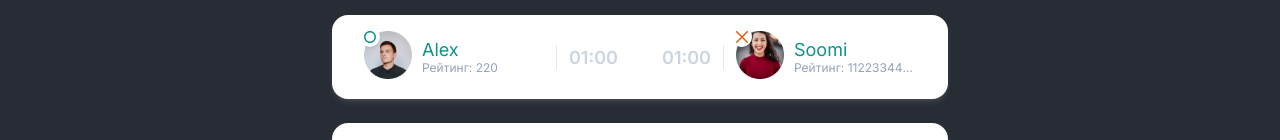
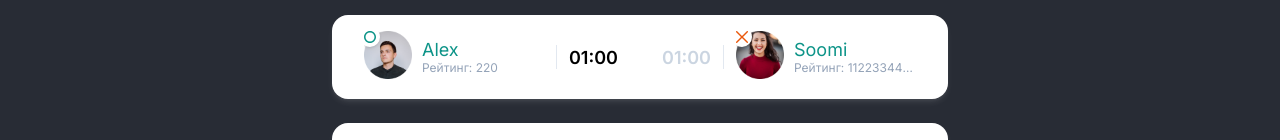
Before and after one commit to polozovaanastasia/tic-tac-toe-online, a Next.js app: page / in a window 1280 px wide. Shown: the part 197-337 px from the top of the page. Built offline with nearby package versions, Linux system fonts and the light colour scheme.

Commit message:
add logic to get currentMoveStart.

```diff
--- a/src/components/GameNew/Game.tsx
+++ b/src/components/GameNew/Game.tsx
@@ -1,6 +1,7 @@
 import { DEFAULT_TIMER, PLAYERS, PLAYERS_COUNT, SIZES } from "@/constants";
 import { useReducer } from "react";
 import UIButton from "../uikit/UIButton/UIButton";
+import { computePlayerTimer } from "./Model/computePlayerTimer";
 import { computeWinnerSymbol } from "./Model/computeWinnerSymbol";
 import {
     clickCellActionCreator,
@@ -19,11 +20,22 @@ import { PlayerInfo } from "./UI/PlayerInfo/PlayerInfo";
 
 export function Game() {
     const [
-        { cells, currentMove, winnerSequence, playersTimeOver, timers },
+        {
+            cells,
+            currentMove,
+            currentMoveStart,
+            winnerSequence,
+            playersTimeOver,
+            timers,
+        },
         dispatch,
     ] = useReducer(
         gameStateReducer,
-        { playersCount: PLAYERS_COUNT, defaultTimer: DEFAULT_TIMER },
+        {
+            playersCount: PLAYERS_COUNT,
+            defaultTimer: DEFAULT_TIMER,
+            currentMoveStart: Date.now(),
+        },
         initGameState
     );
 
@@ -40,6 +52,7 @@ export function Game() {
     const winnerPlayer = PLAYERS.find(
         (player) => player.symbol === winnerSymbol
     );
+
     return (
         <>
             <GameLayout
@@ -52,17 +65,25 @@ export function Game() {
                         timeMode={"1 минута на ход"}
                     />
                 }
-                playerList={players.map((player) => (
+                playerList={players.map((player) => {
+                    const { timer, timerStartAt } = computePlayerTimer(
+                        player.symbol,
+                        currentMove,
+                        timers,
+                        currentMoveStart
+                    );
+                    return (
                         <PlayerInfo
                             key={player.id}
                             name={player.name}
                             rating={player.rating}
                             symbol={player.symbol}
-                        timer={timers[player.symbol] ?? DEFAULT_TIMER}
                             avatar={player.avatar}
-                        isTimerRunning={false}
+                            timer={timer}
+                            timerStartAt={timerStartAt}
                         />
-                ))}
+                    );
+                })}
                 steps={
                     <GameMoveInfo
                         currentMove={currentMove}
@@ -91,7 +112,8 @@ export function Game() {
                     const isWinner =
                         winnerSequence && winnerSequence.includes(i);
                     function onClick() {
-                        dispatch(clickCellActionCreator(i));
+                        const now = Date.now();
+                        dispatch(clickCellActionCreator(i, now));
                     }
                     return (
                         <GameCell
@@ -113,7 +135,6 @@ export function Game() {
                         symbol={player.symbol}
                         timer={timers[player.symbol] ?? DEFAULT_TIMER}
                         avatar={player.avatar}
-                        isTimerRunning={false}
                     />
                 ))}
                 onClose={() => {}}
--- /dev/null
+++ b/src/components/GameNew/Model/computePlayerTimer.ts
@@ -0,0 +1,14 @@
+import { DEFAULT_TIMER } from "@/constants";
+import { SymbolValueType, TimersType } from "@/types";
+
+export function computePlayerTimer(
+    currentPlayer: SymbolValueType,
+    currentMove: SymbolValueType,
+    timers: TimersType,
+    timer: number
+) {
+    return {
+        timer: timers[currentPlayer] ?? DEFAULT_TIMER,
+        timerStartAt: currentPlayer === currentMove ? timer : undefined,
+    };
+}
--- a/src/components/GameNew/Model/gameStateReducer.ts
+++ b/src/components/GameNew/Model/gameStateReducer.ts
@@ -12,15 +12,18 @@ import { getNextMove } from "./getNextMove";
 type InitGameStateParamsType = {
     playersCount: number;
     defaultTimer: number;
+    currentMoveStart: number;
 };
 
 export function initGameState({
     playersCount,
     defaultTimer,
+    currentMoveStart,
 }: InitGameStateParamsType): GameStateType {
     return {
         cells: new Array(19 * 19).fill(null),
         currentMove: GAME_SYMBOL.ZERO,
+        currentMoveStart,
         winnerSequence: false,
         playersTimeOver: [],
         timers: MOVE_ORDER.slice(0, playersCount).reduce<TimersType>(
@@ -35,8 +38,9 @@ export function initGameState({
 export function gameStateReducer(state: GameStateType, action: GameActionType) {
     switch (action.type) {
         case GAME_STATE_ACTIONS.CLICK_CELL:
-            const { index } = action;
-            const { cells, currentMove, winnerSequence } = state;
+            const { index, now } = action;
+            const { cells, currentMove, winnerSequence, playersTimeOver } =
+                state;
 
             if (cells[index] || winnerSequence) return state;
             const cellsCopy = [...cells];
@@ -47,10 +51,11 @@ export function gameStateReducer(state: GameStateType, action: GameActionType) {
                 ...state,
                 cells: cellsCopy,
                 currentMove: getNextMove(
-                    state.currentMove,
+                    currentMove,
                     PLAYERS_COUNT,
-                    state.playersTimeOver
+                    playersTimeOver
                 ),
+                currentMoveStart: now,
                 winnerSequence: winnerIndexes,
             };
         case GAME_STATE_ACTIONS.PLAYERS_TIME_OVER:
@@ -77,9 +82,13 @@ export function playersTimeOverActionCreator(
     };
 }
 
-export function clickCellActionCreator(index: number): GameActionType {
+export function clickCellActionCreator(
+    index: number,
+    now: number
+): GameActionType {
     return {
         type: GAME_STATE_ACTIONS.CLICK_CELL,
         index,
+        now,
     };
 }
--- a/src/components/GameNew/UI/PlayerInfo/PlayerInfo.tsx
+++ b/src/components/GameNew/UI/PlayerInfo/PlayerInfo.tsx
@@ -10,7 +10,7 @@ type PlayerInfoPropsType = {
     avatar: string;
     symbol: SymbolValueType;
     timer: number;
-    isTimerRunning: boolean;
+    timerStartAt?: number;
 };
 
 export function PlayerInfo({
@@ -19,14 +19,17 @@ export function PlayerInfo({
     avatar,
     symbol,
     timer,
-    isTimerRunning,
+    timerStartAt,
 }: PlayerInfoPropsType) {
+    if (timerStartAt) {
+        console.log(symbol, timerStartAt);
+    }
     const seconds = Math.ceil(timer / 1000);
     const isDanger = seconds <= 10;
 
     const playerTimeClasses = classNames(
         styles["player__time"],
-        isTimerRunning && styles["player__time_active"],
+        timerStartAt && styles["player__time_active"],
         isDanger ? styles[`time_warning`] : ""
     );
 
--- a/src/types/index.ts
+++ b/src/types/index.ts
@@ -3,6 +3,7 @@ import { GAME_STATE_ACTIONS } from "@/constants";
 export type GameStateType = {
     cells: Array<CellType>;
     currentMove: SymbolValueType;
+    currentMoveStart: number;
     winnerSequence: Array<number> | false;
     playersTimeOver: Array<SymbolValueType>;
     timers: {
@@ -33,7 +34,7 @@ export type SymbolType = {
 export type SymbolValueType = SymbolType[keyof SymbolType];
 
 export type GameActionType =
-    | { type: typeof GAME_STATE_ACTIONS.CLICK_CELL; index: number }
+    | { type: typeof GAME_STATE_ACTIONS.CLICK_CELL; index: number; now: number }
     | {
           type: typeof GAME_STATE_ACTIONS.PLAYERS_TIME_OVER;
           symbol: SymbolValueType;
```
Lines whose indentation alone changed are shown as unchanged.
